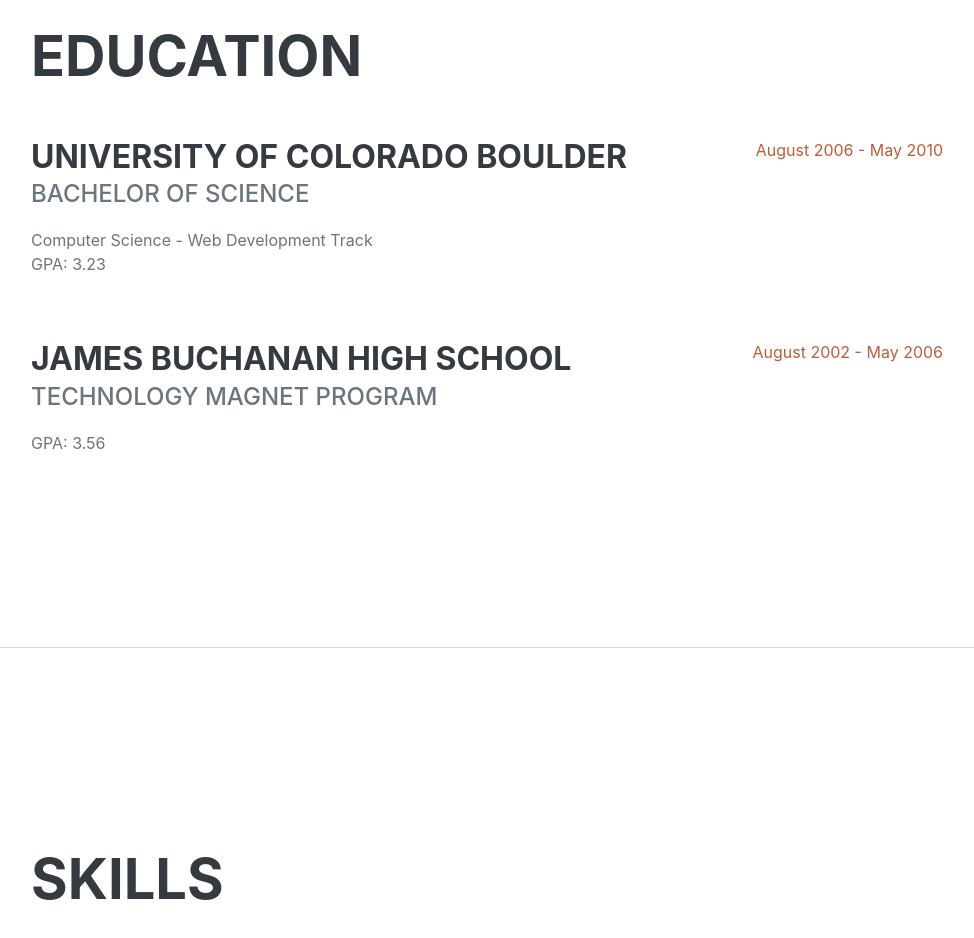
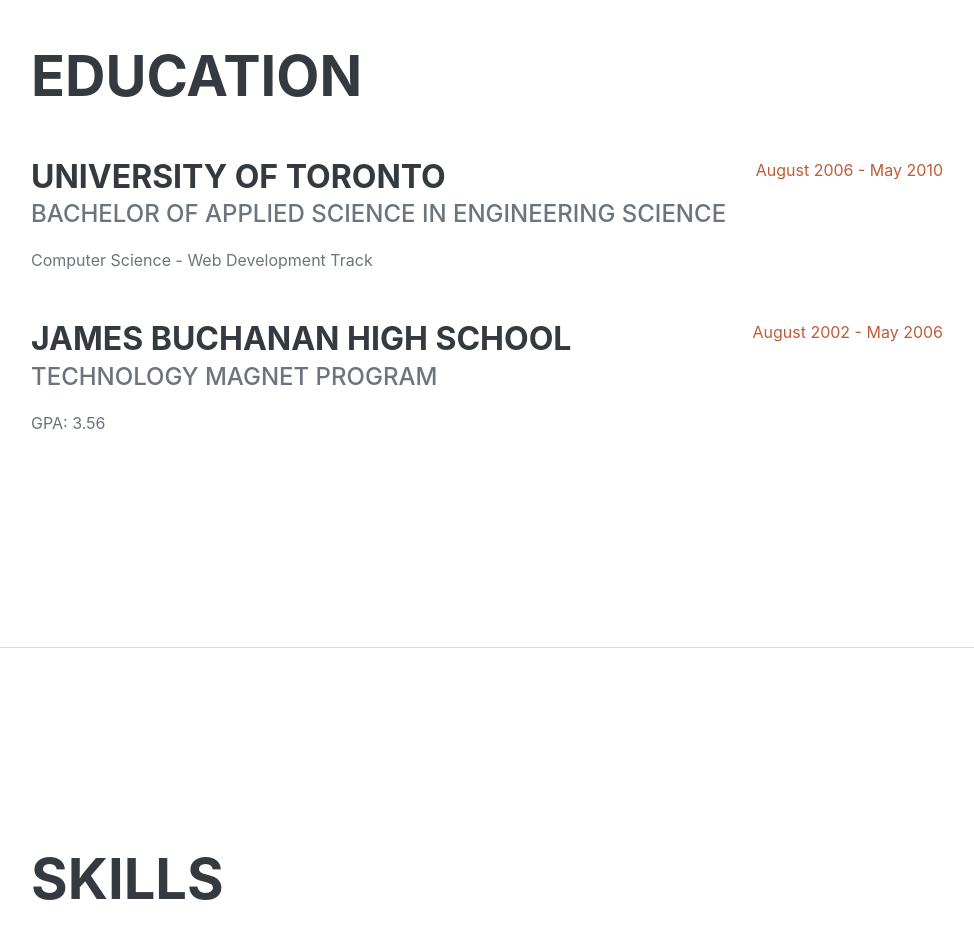
Before and after one commit to noveraahmed/mysite, a plain HTML site: page index.html in a window 1280 px wide. Shown: the part 2160-3098 px from the top of the page, without its empty margins (289-1263 px from the left). Drawn offline with nearby package versions, Linux system fonts and the light colour scheme; a web font is replaced by a local one.

Commit message:
wait fuck i didnt save it

```diff
--- a/index.html
+++ b/index.html
@@ -102,10 +102,10 @@
                     <h2 class="mb-5">Education</h2>
                     <div class="d-flex flex-column flex-md-row justify-content-between mb-5">
                         <div class="flex-grow-1">
-                            <h3 class="mb-0">University of Colorado Boulder</h3>
-                            <div class="subheading mb-3">Bachelor of Science</div>
+                            <h3 class="mb-0">University of Toronto</h3>
+                            <div class="subheading mb-3">Bachelor of Applied Science in Engineering Science</div>
                             <div>Computer Science - Web Development Track</div>
-                            <p>GPA: 3.23</p>
+                             <!--<p>GPA: 3.23</p>-->
                         </div>
                         <div class="flex-shrink-0"><span class="text-primary">August 2006 - May 2010</span></div>
                     </div>
```
